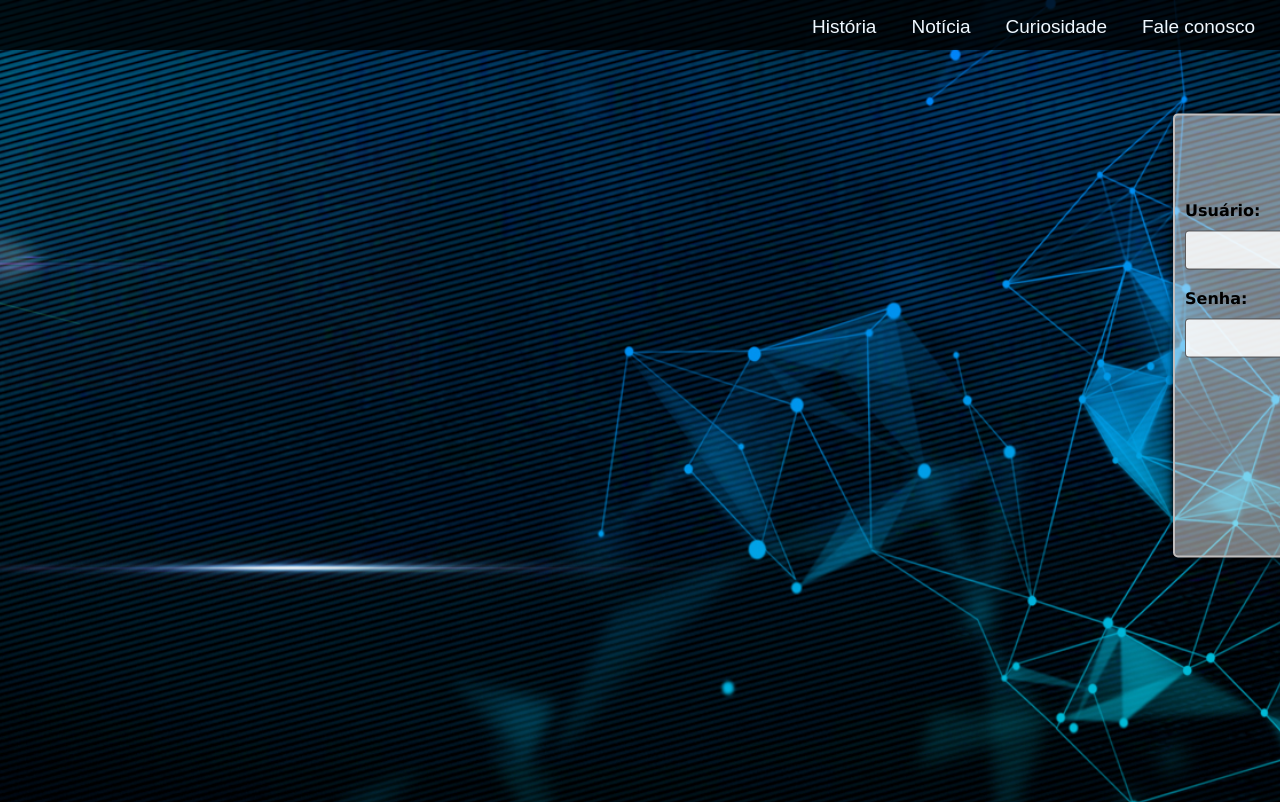
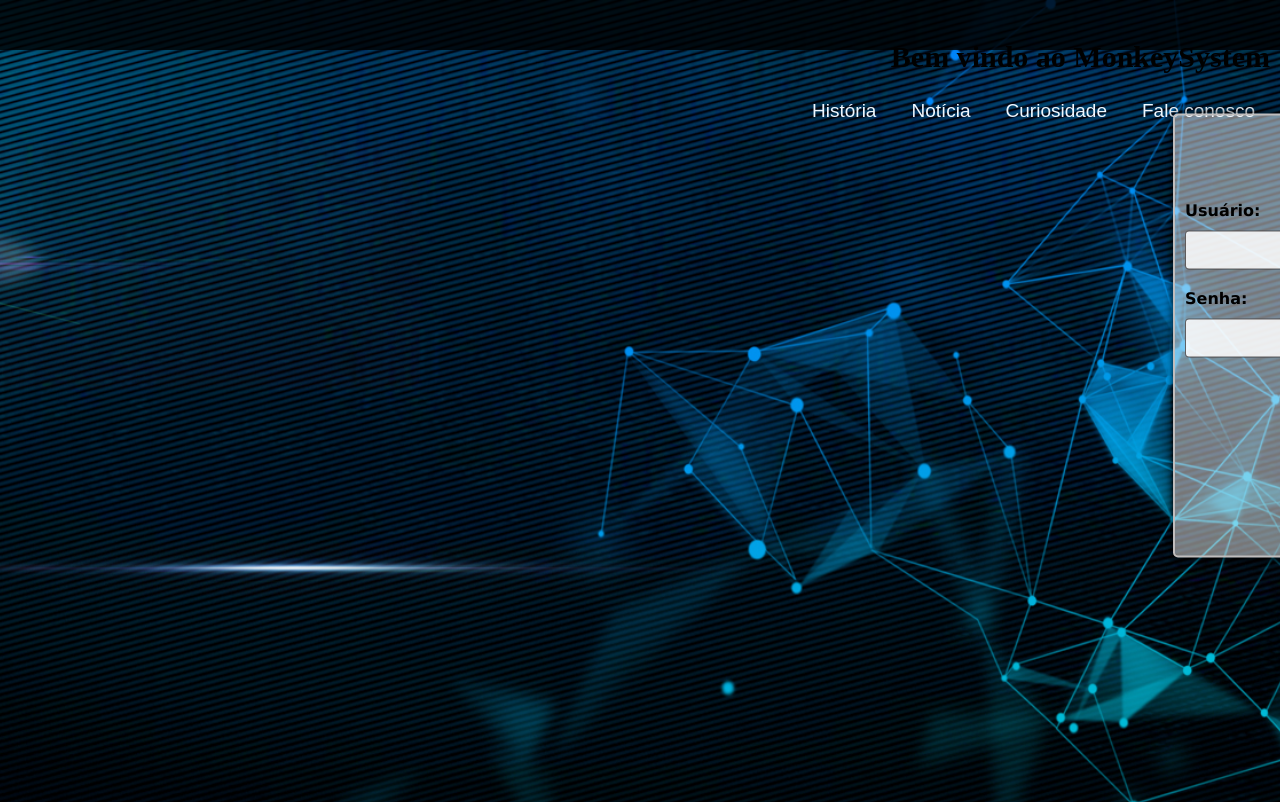
Before and after one commit to dev-jakson/sistema, a plain HTML site: page index.html in a window 1280 px wide. Shown: the top 802 px of the page. Drawn offline with Linux system fonts and the light colour scheme.

Commit message:
Update index.html

```diff
--- a/index.html
+++ b/index.html
@@ -9,6 +9,7 @@
 <header>
     <div class="cabeçalho">
         <nav>
+            <h2>Bem vindo ao MonkeySystem</h2>
             <a href="paginas/historia.html">História</a>
             <a href="paginas/noticias.html">Notícia</a>
             <a href="paginas/curiosidades.html">Curiosidade</a>
```
